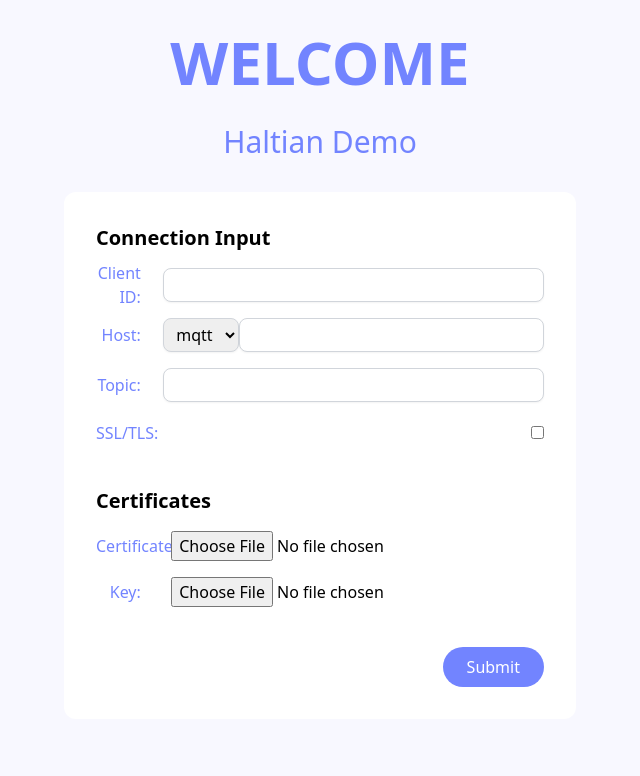
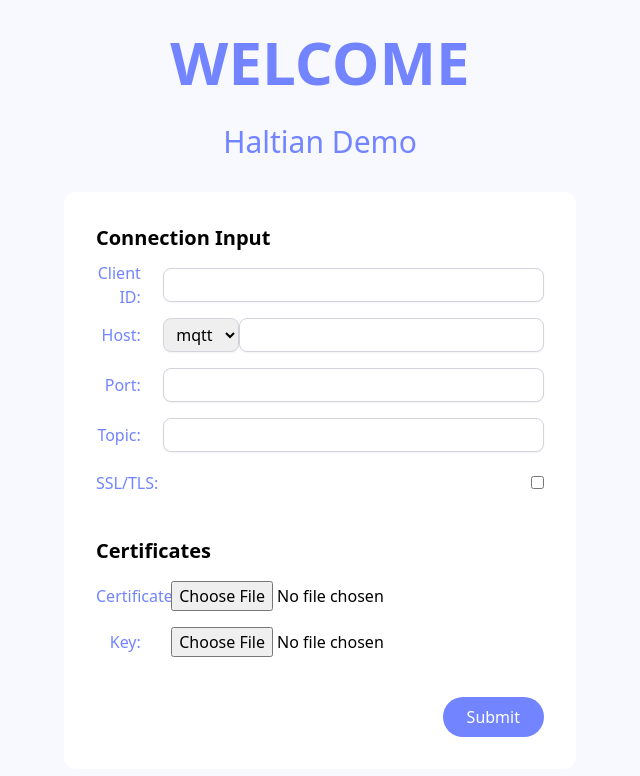
Before and after one commit to t0dida00/haltian-front-end, a React (Create React App) app: page / in a window 1280 px wide. Shown: the top 776 px of the page, without its empty margins (320-960 px from the left). Built offline with nearby package versions, Linux system fonts and the light colour scheme.

Commit message:
Update Connection.js

```diff
--- a/package.json
+++ b/package.json
@@ -6,6 +6,7 @@
     "@testing-library/jest-dom": "^5.16.5",
     "@testing-library/react": "^13.4.0",
     "@testing-library/user-event": "^13.5.0",
+    "axios": "^1.3.4",
     "chart.js": "^4.2.1",
     "i": "^0.3.7",
     "npm": "^9.6.2",
--- a/src/pages/Connection.js
+++ b/src/pages/Connection.js
@@ -1,9 +1,11 @@
 import React, { useState } from "react"
+import axios from "axios"
 
 export const Connection = () => {
   const [clientId, setClientId] = useState("")
   const [protocol, setProtocol] = useState("mqtt")
   const [host, setHost] = useState("")
+  const [port, setPort] = useState("")
   const [topic, setTopic] = useState("")
   const [useSSL, setUseSSL] = useState(false)
   const [cert, setCert] = useState(null)
@@ -12,26 +14,23 @@
   const handleSubmit = (event) => {
     event.preventDefault()
 
-    const data = {
-      clientId,
-      protocol,
-      host,
-      topic,
-      cert,
-      key,
-      useSSL,
-    }
+    const formData = new FormData()
+    formData.append("clientID", clientId)
+    formData.append("protocol", protocol)
+    formData.append("host", host)
+    formData.append("topic", topic)
+    formData.append("useSSL", useSSL)
+    formData.append("cert", cert[0])
+    formData.append("key", key[0])
 
-    fetch("http://localhost:3000/set-up/", {
-      method: "POST",
-      headers: {
-        "Content-Type": "application/json",
-      },
-      body: JSON.stringify(data),
-    })
-      .then((response) => response.json())
-      .then((data) => {
-        console.log(data)
+    axios
+      .post("http://localhost:3000/set-up/", formData, {
+        headers: {
+          "Content-Type": "multipart/form-data",
+        },
+      })
+      .then((response) => {
+        console.log(response.data)
       })
       .catch((error) => {
         console.log(error)
@@ -95,6 +94,22 @@
                 onChange={(event) => setHost(event.target.value)}
               />
             </div>
+          </div>
+
+          <div className="flex justify-between">
+            <label
+              className="w-[10%] text-light-purple align-center my-auto text-right"
+              htmlFor="clientId"
+            >
+              Port:
+            </label>
+            <input
+              className="w-[85%] border border-gray-300 focus:outline-none focus:border-light-purple rounded-lg shadow-sm pl-2 my-2 py-1"
+              type="text"
+              id="port"
+              value={port}
+              onChange={(event) => setPort(event.target.value)}
+            />
           </div>
 
           <div className="flex justify-between">
```
Also changed, not shown: 1 other file (tests, documents, lock files or other folders).
